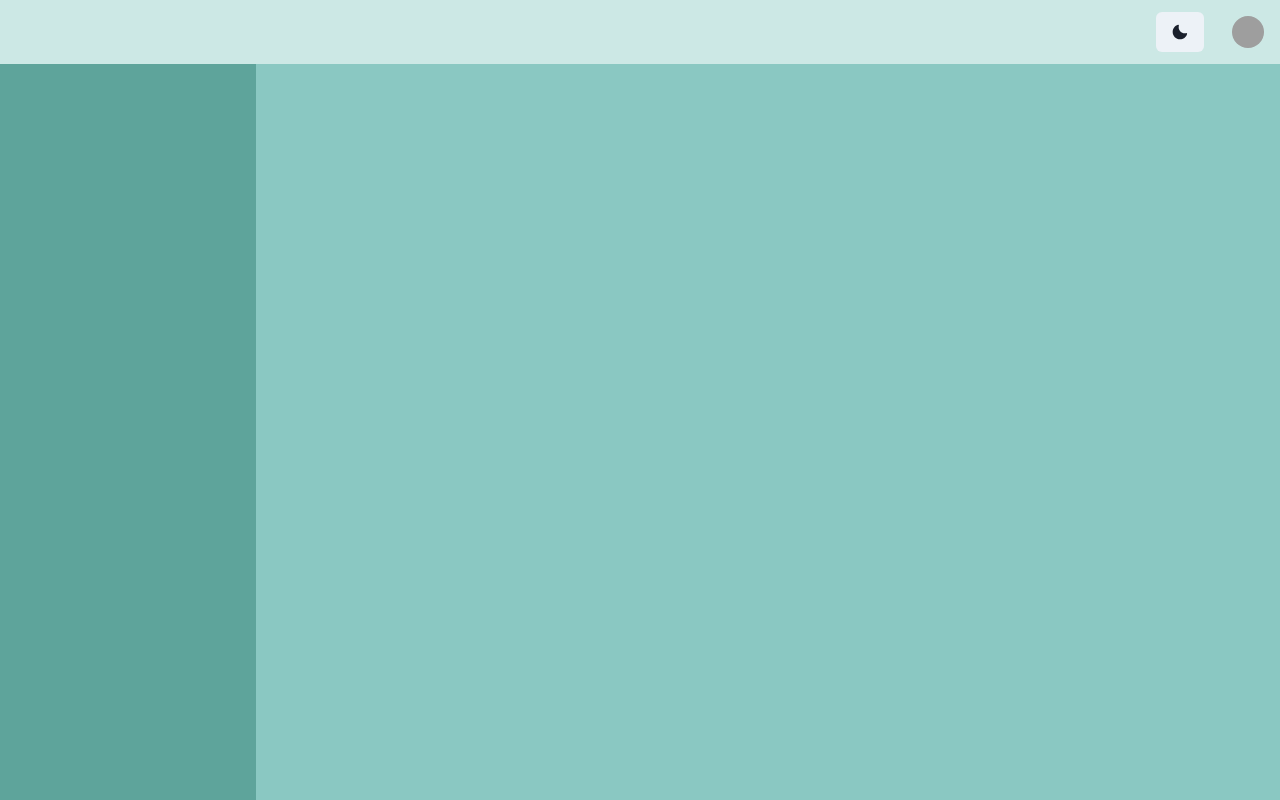
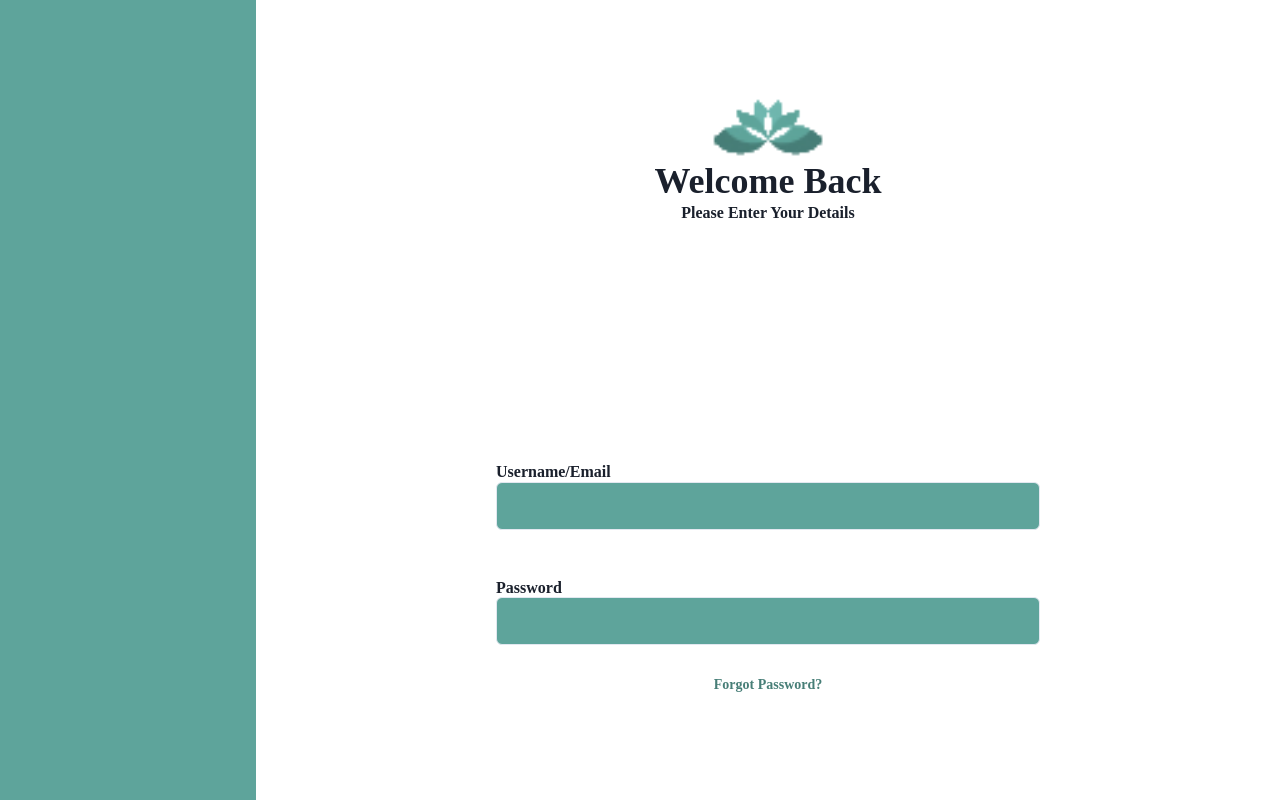
Before and after one commit to RachnaKedigehalli/Innershift, a React (Create React App) app in the folder frontend_web/: page /auth in a window 1280 px wide. Shown: the top 800 px of the page. Built offline with nearby package versions, Linux system fonts and the light colour scheme; grey boxes are pictures that could not be loaded.

Commit message:
Updated UI

```diff
--- a/frontend_web/package.json
+++ b/frontend_web/package.json
@@ -8,15 +8,19 @@
     "@chakra-ui/system": "^2.5.1",
     "@emotion/react": "^11.10.6",
     "@emotion/styled": "^11.10.6",
+    "@fontsource/open-sans": "^4.5.14",
+    "@fontsource/raleway": "^4.5.12",
     "@fortawesome/fontawesome-svg-core": "^6.3.0",
     "@fortawesome/free-solid-svg-icons": "^6.3.0",
     "@fortawesome/react-fontawesome": "^0.2.0",
     "@testing-library/jest-dom": "^5.14.1",
     "@testing-library/react": "^13.0.0",
     "@testing-library/user-event": "^13.2.1",
+    "bootstrap": "^5.2.3",
     "framer": "^2.3.0",
     "framer-motion": "^9.0.7",
     "react": "^18.2.0",
+    "react-bootstrap": "^2.7.2",
     "react-dom": "^18.2.0",
     "react-router-dom": "^6.8.1",
     "react-scripts": "5.0.1",
--- a/frontend_web/src/Pages/Authentication.js
+++ b/frontend_web/src/Pages/Authentication.js
@@ -1,19 +1,61 @@
-import { Grid, GridItem } from '@chakra-ui/react'
+import { Grid, GridItem, Image,Center,Heading,Input} from '@chakra-ui/react'
 import Navbar from '../Components/Navbar';
-import {DARK_OLIVE,BRIGHT_GREEN} from "../Constants"
+import {DARK_OLIVE,BRIGHT_GREEN, DARK_GREEN} from "../Constants"
+
+import logo from "../Assets/Logo/Logo_transparent.png"
 
 function Auth(){
     return(
         <div>
-            <Navbar/>
+            {/* <Navbar/> */}
 
             <Grid
-                h='56em'
+                h='59em'
                 templateRows='repeat(20, 1fr)'
                 templateColumns='repeat(5, 1fr)'
                 >
-                <GridItem rowSpan={20} colSpan={1} bg={DARK_OLIVE} />
-                <GridItem rowSpan={20} colSpan={4} bg={BRIGHT_GREEN} />
+                <GridItem rowSpan={20} colSpan={1} bg={DARK_OLIVE}>
+
+                </GridItem>
+
+                <GridItem rowSpan={20} colSpan={4}>
+                    <Grid>
+                        <Center mt = '5em'>
+                            <GridItem rowSpan={4}>
+                                <Image src={logo} h='5em' />
+                            </GridItem>
+                        </Center>
+
+                        <Center>
+                            <GridItem rowSpan={4}>
+                                <Heading> Welcome Back</Heading>
+                            </GridItem>
+                        </Center>
+
+                        <Center>
+                            <GridItem rowSpan={4}>
+                                <Heading size='sm'>Please Enter Your Details</Heading>
+                            </GridItem>
+                        </Center>
+
+
+                        <GridItem mt='15em' ml = '15em' mr='15em'>
+                            <Heading size='sm' >Username/Email</Heading>
+                                <Input size='lg' bgColor={DARK_OLIVE} />
+                        </GridItem>
+
+                        <GridItem mt='3em' ml = '15em' mr='15em'>
+                            <Heading size='sm' >Password</Heading>
+                                <Input size='lg' bgColor={DARK_OLIVE} />
+                        </GridItem>
+
+                        <Center mt='2em'>
+                            <Heading size="xs" color={DARK_GREEN}> Forgot Password?</Heading>
+                        </Center>
+                    </Grid>
+
+                </GridItem>
+
             </Grid>
         </div>
     );
--- a/frontend_web/src/Pages/Dashboard.js
+++ b/frontend_web/src/Pages/Dashboard.js
@@ -1,39 +1,52 @@
-import { Grid, GridItem ,Image, Button} from '@chakra-ui/react'
+import { Grid, GridItem ,Heading,Image, Button,Center} from '@chakra-ui/react'
 import Navbar from '../Components/Navbar';
-import {DESKTOP_BG_LIGHT,DESKTOP_BG_MEDIUM} from "../Constants"
+import {DESKTOP_BG_LIGHT,DESKTOP_BG_MEDIUM,DARK_OLIVE} from "../Constants"
 import logo from "../Assets/Logo/Logo_transparent.png"
 
 import { FontAwesomeIcon } from '@fortawesome/react-fontawesome'
 import { faChartPie,faDatabase,faStethoscope } from '@fortawesome/free-solid-svg-icons'
+import { Col,Row} from 'react-bootstrap';
 
 function Dashboard(){
     return(
         <div>
-            <Navbar/>
+            {/* <Navbar/> */}
 
             <Grid
-                h='56em'
+                h='60em'
                 templateRows='repeat(20, 1fr)'
                 templateColumns='repeat(5, 1fr)'
                 >
+
                 <GridItem rowSpan={20} colSpan={1} bg={DESKTOP_BG_LIGHT}>
-                    {/* Logo Grid */}
+                    <Center>
+
                         <Grid
                             h = '20em'
                             templateRows ='repeat(1,1fr)'
                             templateColumns='repeat(2,1fr)'
                             gap={2}
+                            mt = '5em'
                         >
-                        <GridItem mt = '3em' ml = '5em' colSpan={1}>
+                                {/* <GridItem mt = '3em' ml = '4em' colSpan={1}>
                                         <Image src={logo} h='5em' />
                                 </GridItem>
 
 
                                 <GridItem mt = '5em' colSpan={1}>
-                            <h2>Innershift</h2>
+                                    <Heading style={{color:DARK_OLIVE}}>Innershift</Heading>
+                                </GridItem> */}
+                                <GridItem colSpan={1}>
+                                        <Image src={logo} h='5em' />
                                 </GridItem>
+
+
+                                <GridItem mt = '2em' colSpan={1}>
+                                    <Heading style={{color:DARK_OLIVE}}>Innershift</Heading>
+                                </GridItem>
+
                         </Grid>
-
+                    </Center>
                     <Button ml = '5em' w = '12em' colorScheme='teal' variant='solid'>
                         <FontAwesomeIcon icon={faChartPie} style={{marginRight:"0.5em"}}/>  Dashboard
                     </Button>
--- a/frontend_web/src/index.js
+++ b/frontend_web/src/index.js
@@ -4,11 +4,20 @@ import './index.css';
 import App from './App';
 import reportWebVitals from './reportWebVitals';
 import {ChakraProvider} from "@chakra-ui/react"
+import { extendTheme } from '@chakra-ui/react'
 
+const theme = extendTheme({
+  fonts: {
+    heading: `'Heading Font Name', poppins`,
+    body: `'Heading Body Name', sans-serif`,
+  },
+})
+
+export default theme
 const root = ReactDOM.createRoot(document.getElementById('root'));
 root.render(
   <React.StrictMode>
-    <ChakraProvider>
+    <ChakraProvider theme={theme}>
       <App />
     </ChakraProvider>
   </React.StrictMode>
```
Also changed, not shown: 1 other file (tests, documents, lock files or other folders). Lines whose indentation alone changed are shown as unchanged.
